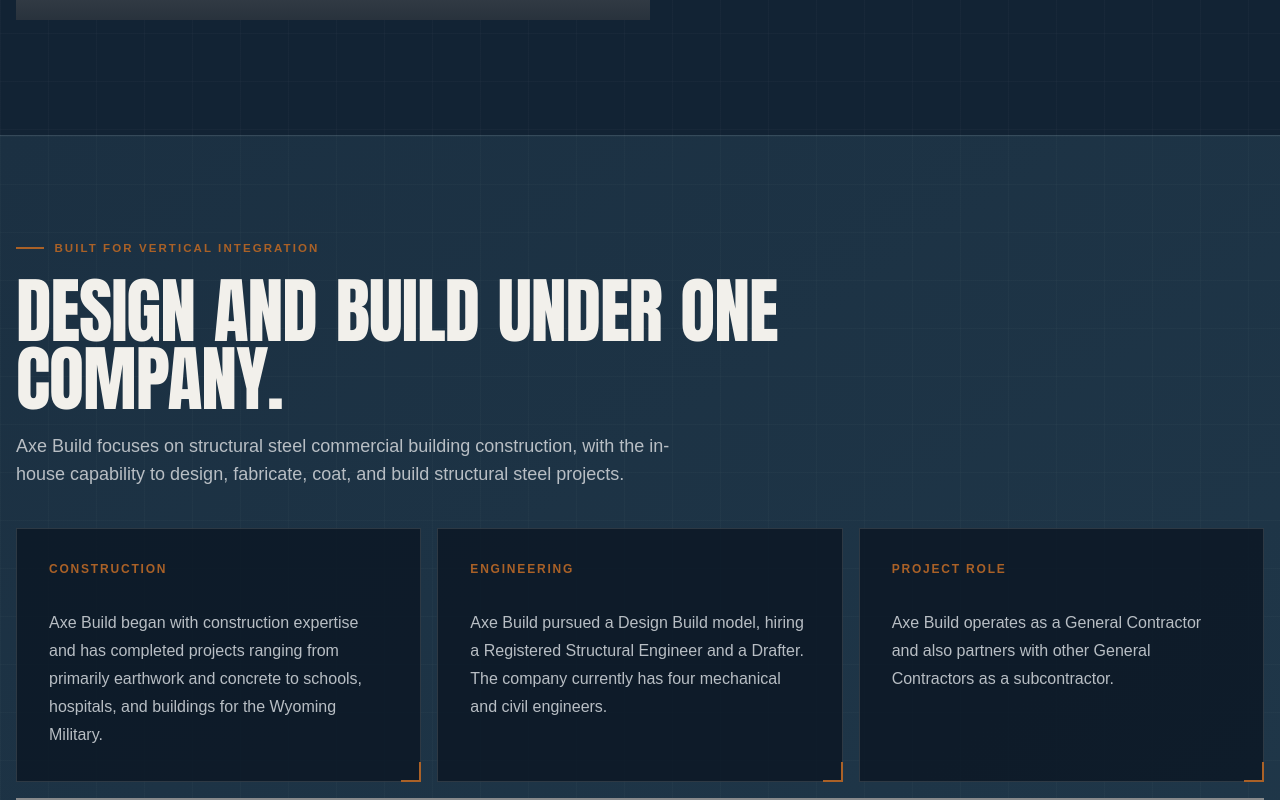
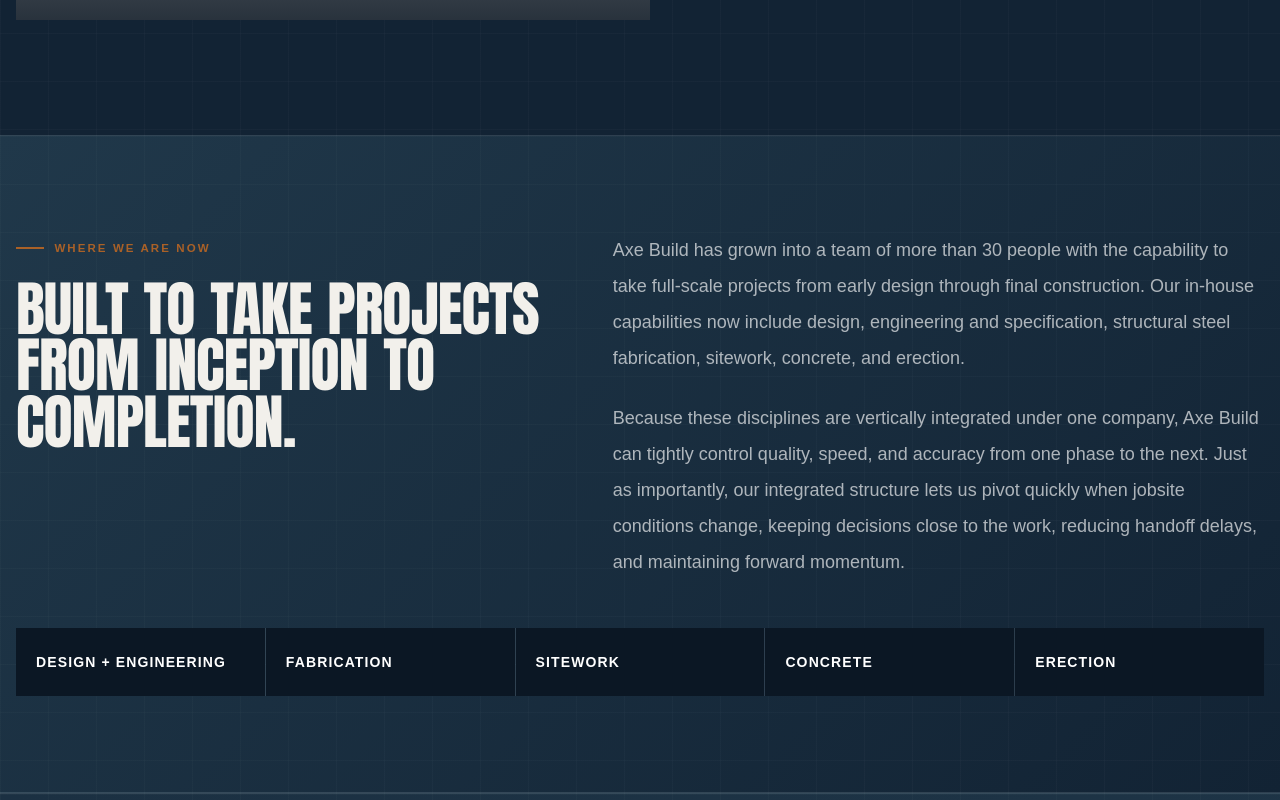
Before and after one commit to JGrangerAXE/AxeDigital, a Next.js app: page /about in a window 1280 px wide. Shown: the part 1200-2000 px from the top of the page. Built offline with nearby package versions, Linux system fonts and the light colour scheme; grey boxes are pictures that could not be loaded.

Commit message:
Finalize Axe Build website refinements

```diff
--- a/src/app/about/page.tsx
+++ b/src/app/about/page.tsx
@@ -33,6 +33,28 @@
         </div>
       </section>
 
+      <section className="surface-charcoal-gradient border-y border-white/10 py-20 sm:py-24">
+        <div className="container-shell">
+          <div className="grid gap-10 lg:grid-cols-[.9fr_1.1fr] lg:gap-16">
+            <div>
+              <p className="eyebrow">Where We Are Now</p>
+              <h2 className="display mt-6 max-w-2xl text-4xl sm:text-5xl lg:text-6xl">Built to Take Projects From Inception to Completion.</h2>
+            </div>
+            <div className="space-y-6 text-base leading-8 text-white/65 sm:text-lg sm:leading-9">
+              <p>Axe Build has grown into a team of more than 30 people with the capability to take full-scale projects from early design through final construction. Our in-house capabilities now include design, engineering and specification, structural steel fabrication, sitework, concrete, and erection.</p>
+              <p>Because these disciplines are vertically integrated under one company, Axe Build can tightly control quality, speed, and accuracy from one phase to the next. Just as importantly, our integrated structure lets us pivot quickly when jobsite conditions change, keeping decisions close to the work, reducing handoff delays, and maintaining forward momentum.</p>
+            </div>
+          </div>
+          <ul className="mt-12 grid gap-px bg-white/10 sm:grid-cols-2 lg:grid-cols-5" aria-label="Current in-house capabilities">
+            {["Design + Engineering", "Fabrication", "Sitework", "Concrete", "Erection"].map((capability) => (
+              <li key={capability} className="bg-[var(--background-deep)] px-5 py-6 text-sm font-black uppercase tracking-[.08em] text-white">
+                {capability}
+              </li>
+            ))}
+          </ul>
+        </div>
+      </section>
+
       <section className="surface-mid-gradient border-y border-white/10 py-20 sm:py-24">
         <div className="container-shell">
           <SectionHeading
@@ -43,11 +65,11 @@
           <div className="mt-10 grid gap-4 lg:grid-cols-3">
             <article className="industrial-panel p-7 sm:p-8">
               <p className="text-xs font-black uppercase tracking-[.15em] text-[var(--accent)]">Construction</p>
-              <p className="mt-8 leading-7 text-white/60">Axe Build began with construction expertise and has completed projects ranging from primarily earthwork and concrete to schools, hospitals, and buildings for the Wyoming Military.</p>
+              <p className="mt-8 leading-7 text-white/60">Axe Build has completed projects ranging from primarily earthwork and concrete to schools, hospitals, and buildings for the Wyoming Military.</p>
             </article>
             <article className="industrial-panel p-7 sm:p-8">
               <p className="text-xs font-black uppercase tracking-[.15em] text-[var(--accent)]">Engineering</p>
-              <p className="mt-8 leading-7 text-white/60">Axe Build pursued a Design Build model, hiring a Registered Structural Engineer and a Drafter. The company currently has four mechanical and civil engineers.</p>
+              <p className="mt-8 leading-7 text-white/60">Axe Build operates under a Design Build model with on-staff engineers, drafters and detailers.</p>
             </article>
             <article className="industrial-panel p-7 sm:p-8">
               <p className="text-xs font-black uppercase tracking-[.15em] text-[var(--accent)]">Project Role</p>
--- a/src/app/page.tsx
+++ b/src/app/page.tsx
@@ -32,7 +32,12 @@
         <div className="absolute inset-0 bg-gradient-to-r from-[var(--background-deep)] via-[var(--background-deep)]/75 to-[var(--background-deep)]/15" />
         <div className="absolute inset-0 bg-gradient-to-t from-[var(--background-deep)] via-transparent to-[var(--background-deep)]/45" />
         <div className="container-shell relative z-10 pb-14 pt-28 sm:pb-20">
-          <p className="eyebrow">Design Build / Vertically Integrated</p>
+          <p className="eyebrow leading-relaxed">
+ 	 <span>
+   	 <span className="block">Vertically Integrated Commercial Contractor</span>
+  	  <span className="block">Design · Build · Fabricate · Construct</span>
+ 	 </span>
+	</p>
           <h1 className="display mt-6 max-w-5xl text-[clamp(4.5rem,13vw,10rem)]">
             Build Something <span className="text-[var(--accent)]">Real.</span>
           </h1>
@@ -57,7 +62,7 @@
               <div className="mt-16 flex items-end justify-between gap-5">
                 <div>
                   <h2 className="display text-5xl sm:text-6xl">Work With Axe Build</h2>
-                  <p className="mt-4 max-w-sm leading-7 text-white/55">Careers, skilled trades, learning, and the chance to contribute.</p>
+                  <p className="mt-4 max-w-sm leading-7 text-white/55">Careers, skilled trades, and the chance to contribute.</p>
                 </div>
                 <span className="text-3xl transition-transform group-hover:translate-x-1" aria-hidden="true">→</span>
               </div>
@@ -124,13 +129,13 @@
 
       <section className="surface-dark py-20 sm:py-24">
         <div className="container-shell">
-          <SectionHeading eyebrow="Life at Axe Build" title="Real Work. Real People." copy="A first look at the equipment, environments, and hands-on work behind Axe Build." />
+          <SectionHeading eyebrow="Life at Axe Build" title="Real Work. Real People." copy="A look at the equipment, environments, and hands-on work behind Axe Build." />
           <div className="mt-10 grid auto-rows-[15rem] grid-cols-2 gap-3 lg:auto-rows-[18rem] lg:grid-cols-12">
-            <AxeMedia asset={axeMedia.excavatorsPortrait} label="In the field" className="row-span-2 lg:col-span-4" sizes="(max-width: 1024px) 50vw, 33vw" />
-            <AxeMedia asset={axeMedia.liftsBay} label="On site" className="lg:col-span-5" sizes="(max-width: 1024px) 50vw, 42vw" />
-            <AxeMedia asset={axeMedia.telehandlerDetail} label="Axe Build equipment" className="lg:col-span-3" sizes="(max-width: 1024px) 50vw, 25vw" />
-            <AxeMedia asset={axeMedia.steelStock} label="Ready to build" className="lg:col-span-3" sizes="(max-width: 1024px) 50vw, 25vw" />
-            <AxeMedia asset={axeMedia.weldingEquipment} label="Shop ready" className="lg:col-span-5" sizes="(max-width: 1024px) 50vw, 42vw" />
+            <AxeMedia asset={axeMedia.excavatorsPortrait} label="" className="row-span-2 lg:col-span-4" sizes="(max-width: 1024px) 50vw, 33vw" />
+            <AxeMedia asset={axeMedia.liftsBay} label="" className="lg:col-span-5" sizes="(max-width: 1024px) 50vw, 42vw" />
+            <AxeMedia asset={axeMedia.telehandlerDetail} label="" className="lg:col-span-3" sizes="(max-width: 1024px) 50vw, 25vw" />
+            <AxeMedia asset={axeMedia.steelStock} label="" className="lg:col-span-3" sizes="(max-width: 1024px) 50vw, 25vw" />
+            <AxeMedia asset={axeMedia.weldingEquipment} label="" className="lg:col-span-5" sizes="(max-width: 1024px) 50vw, 42vw" />
           </div>
         </div>
       </section>
```
